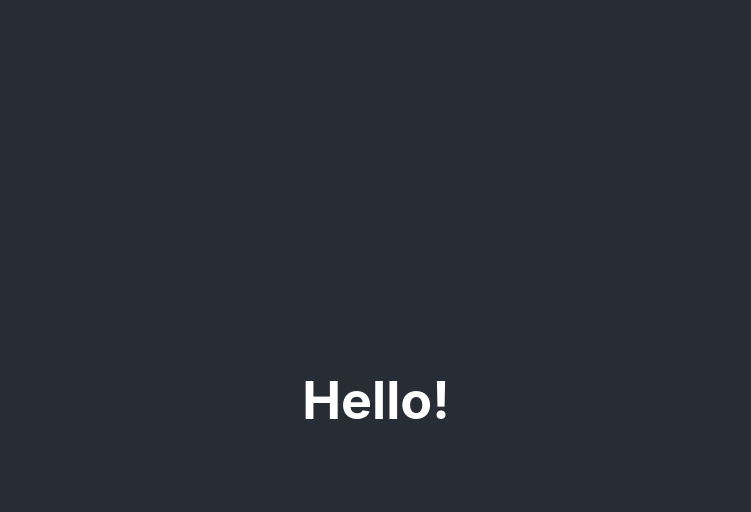
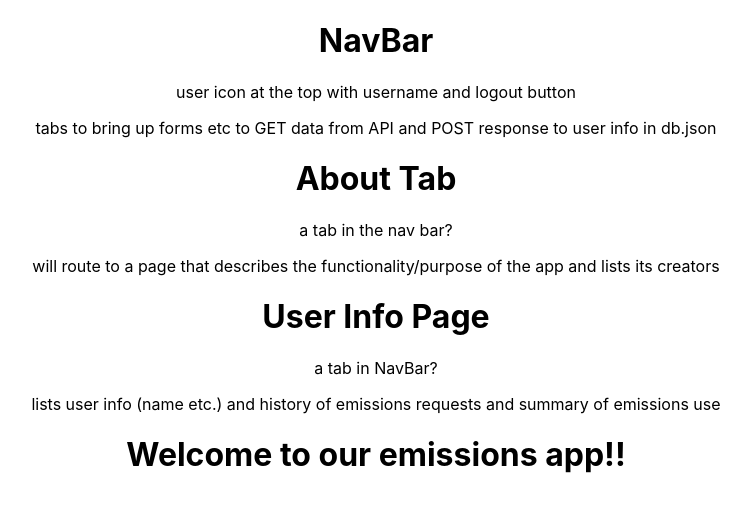
Before and after one commit to The-Orange-Dot/carbon-emission-app, a React (Create React App) app: page / in a window 1280 px wide. Shown: the top 512 px of the page, without its empty margins (264-1015 px from the left). Built offline with nearby package versions, Linux system fonts and the light colour scheme.

Commit message:
rough outline of components

```diff
--- a/package.json
+++ b/package.json
@@ -8,12 +8,11 @@
     "@testing-library/user-event": "^13.5.0",
     "react": "^17.0.2",
     "react-dom": "^17.0.2",
+    "react-router-dom": "^5.3.0",
     "react-scripts": "5.0.0",
     "web-vitals": "^2.1.2"
   },
-
   "devDependencies": {
-
     "json-server": "^0.15.1"
   },
   "scripts": {
--- a/src/App.js
+++ b/src/App.js
@@ -1,11 +1,19 @@
 import "./App.css";
+import { Route, Switch } from "react-router-dom";
+import Login from "./Components/Login";
+import Homepage from "./Components/Homepage";
 
 function App() {
   return (
     <div className="App">
-      <header className="App-header">
-        <h1>Hello!</h1>
-      </header>
+      <Switch>
+        <Route exact path="/login">
+          <Login />
+        </Route>
+        <Route exact path="/">
+          <Homepage />
+        </Route>
+      </Switch>
     </div>
   );
 }
--- /dev/null
+++ b/src/Components/About.js
@@ -0,0 +1,11 @@
+function About() {
+    return (
+        <div>
+            <h1>About Tab</h1>
+            <p>a tab in the nav bar?</p>
+            <p>will route to a page that describes the functionality/purpose of the app and lists its creators</p>
+        </div>
+    )
+}
+
+export default About;
--- /dev/null
+++ b/src/Components/Homepage.js
@@ -0,0 +1,17 @@
+import NavBar from "./NavBar"
+import About from "./About"
+import Welcome from "./Welcome"
+import UserInfo from "./UserInfo"
+
+function Homepage() {
+    return (
+        <div>
+            <NavBar />
+            <About />
+            <UserInfo />
+            <Welcome />
+        </div>
+    )
+}
+
+export default Homepage;
--- /dev/null
+++ b/src/Components/Login.js
@@ -0,0 +1,7 @@
+function Login() {
+    return (
+        <h1>Login Page</h1>
+    )
+}
+
+export default Login;
--- a/src/Components/NavBar.js
+++ b/src/Components/NavBar.js
@@ -0,0 +1,11 @@
+function NavBar() {
+    return (
+        <div>
+            <h1>NavBar</h1>
+            <p>user icon at the top with username and logout button</p>
+            <p>tabs to bring up forms etc to GET data from API and POST response to user info in db.json</p>
+        </div>
+    )
+}
+
+export default NavBar;
--- /dev/null
+++ b/src/Components/UserInfo.js
@@ -0,0 +1,11 @@
+function UserInfo() {
+    return (
+        <div>
+            <h1>User Info Page</h1>
+            <p>a tab in NavBar?</p>
+            <p>lists user info (name etc.) and history of emissions requests and summary of emissions use</p>
+        </div>
+    )
+}
+
+export default UserInfo;
--- a/src/Components/Welcome.js
+++ b/src/Components/Welcome.js
@@ -0,0 +1,7 @@
+function Welcome() {
+    return (
+        <h1>Welcome to our emissions app!!</h1>
+    )
+}
+
+export default Welcome;
--- a/src/index.js
+++ b/src/index.js
@@ -2,9 +2,13 @@ import React from "react";
 import ReactDOM from "react-dom";
 import "./index.css";
 import App from "./App";
+import { BrowserRouter, Route } from "react-router-dom";
 
 ReactDOM.render(
-  <App />,
-
+  <BrowserRouter>
+    <Route path="/">
+      <App />
+    </Route>
+  </BrowserRouter>,
   document.getElementById("root")
 );
```
Also changed, not shown: src/Components/Header.js (deleted), src/Components/Home.js (deleted), 2 other files (tests, documents, lock files or other folders).
